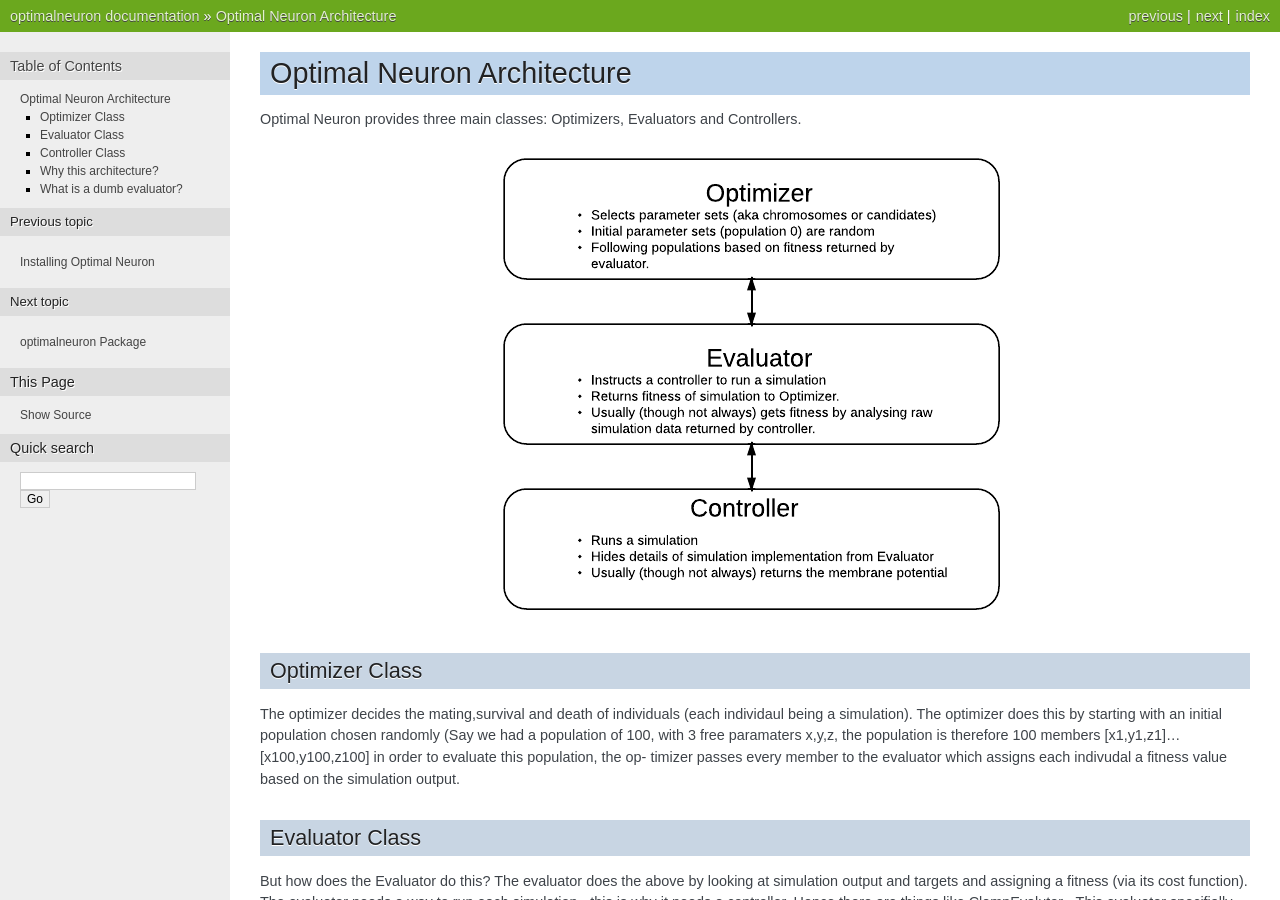
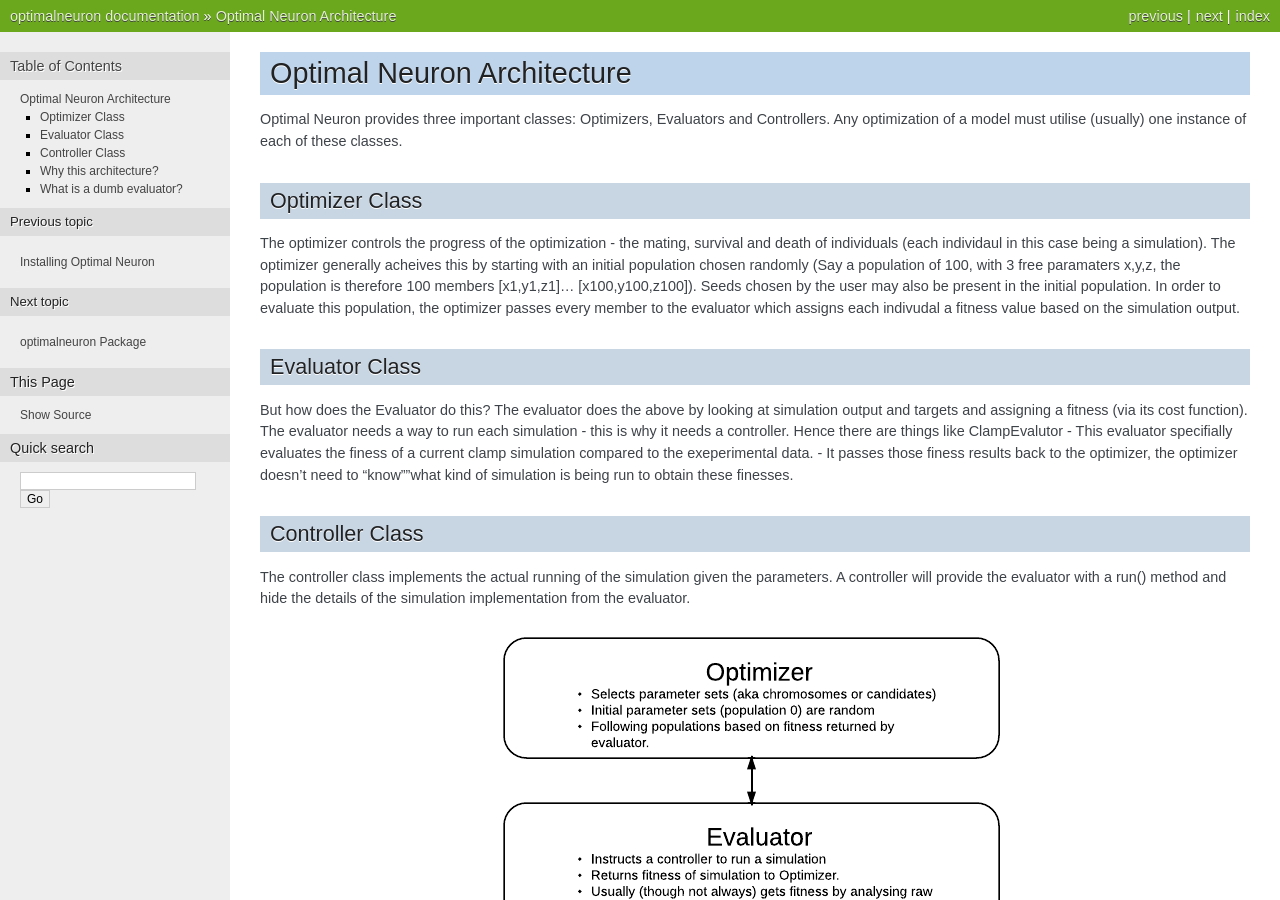
Before and after one commit to NeuralEnsemble/neurotune, a Sphinx documentation site: the page built from doc/architecture.rst, in a window 1280 px wide and 900 px high. Built offline with Sphinx 7.4.7, drawn with Linux system fonts in a browser that asks for light colours.

Commit message:
documentation improvements

```diff
--- a/doc/architecture.rst
+++ b/doc/architecture.rst
@@ -1,22 +1,21 @@
 Optimal Neuron Architecture
 ===========================
 
-Optimal Neuron provides three main classes: Optimizers, Evaluators
-and Controllers.
-
-.. figure::  OptimalNeuronArchitecture.png
-   :align:   center
+Optimal Neuron provides three important classes: Optimizers, Evaluators
+and Controllers. Any optimization of a model must utilise (usually) one
+instance of each of these classes.
 
 Optimizer Class
 ---------------
-The optimizer decides the mating,survival and death of individuals (each
-individaul being a simulation).
-The optimizer does this by starting with
-an initial population chosen randomly (Say we had a population of 100,
-with 3 free paramaters x,y,z, the population is therefore 100 members
-[x1,y1,z1]. . . [x100,y100,z100] in order to evaluate this population, the op-
-timizer passes every member to the evaluator which assigns each indivudal
-a fitness value based on the simulation output.
+The optimizer controls the progress of the optimization - the mating, survival
+and death of individuals (each individaul in this case being a simulation).
+The optimizer generally acheives this by starting with an initial population
+chosen randomly (Say a population of 100, with 3 free paramaters x,y,z,
+the population is therefore 100 members [x1,y1,z1]. . . [x100,y100,z100]).
+Seeds chosen by the user may also be present in the initial population.
+In order to evaluate this population, the optimizer passes every member
+to the evaluator which assigns each indivudal a fitness value based on
+the simulation output.
 
 Evaluator Class
 ---------------
@@ -37,6 +36,8 @@ The controller class implements the actual running of the simulation given
 the parameters. A controller will provide the evaluator with a run() method
 and hide the details of the simulation implementation from the evaluator.
 
+.. figure::  OptimalNeuronArchitecture.png
+   :align:   center
 
 Why this architecture?
 ---------------------
```
Also changed, not shown: doc/installation.rst (+6 -1 lines), 2 other files.
